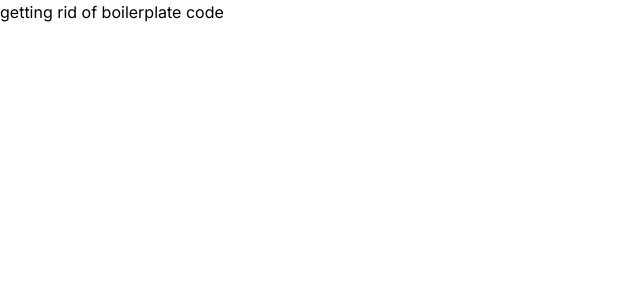
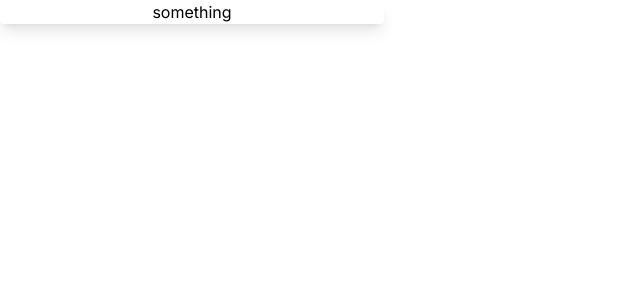
Before and after one commit to jonmejia/to-do-list, a Next.js app: page / in a window 1280 px wide. Shown: the top 300 px of the page, without its empty margins (0-640 px from the left). Built offline with nearby package versions, Linux system fonts and the light colour scheme.

Commit message:
created card component

```diff
--- /dev/null
+++ b/src/app/Card.tsx
@@ -0,0 +1,8 @@
+const Card = () =>{
+    return(
+        <div className="max-w-sm rounded overflow-hidden shadow-lg">
+            <h2 className="text-center">something</h2>
+        </div>
+    )
+}
+export default Card;
--- a/src/app/page.tsx
+++ b/src/app/page.tsx
@@ -1,5 +1,6 @@
+import Card from "./Card"
 export default function Home() {
   return (
-    <div>getting rid of boilerplate code</div>
+    <Card/>
   )
 }
```
